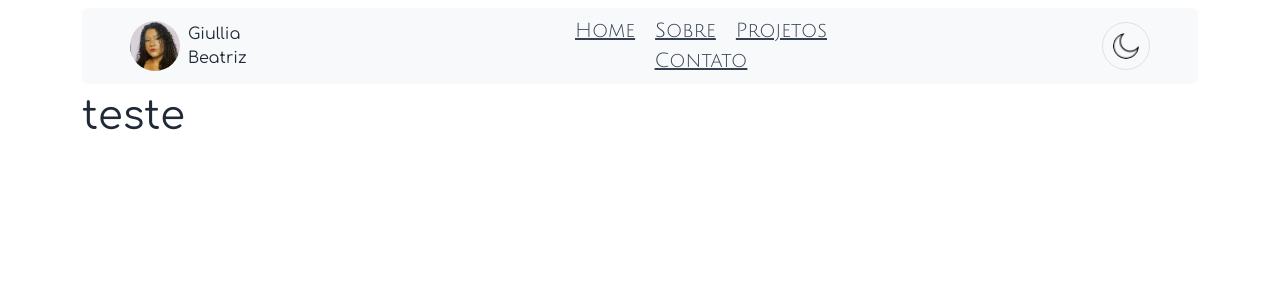
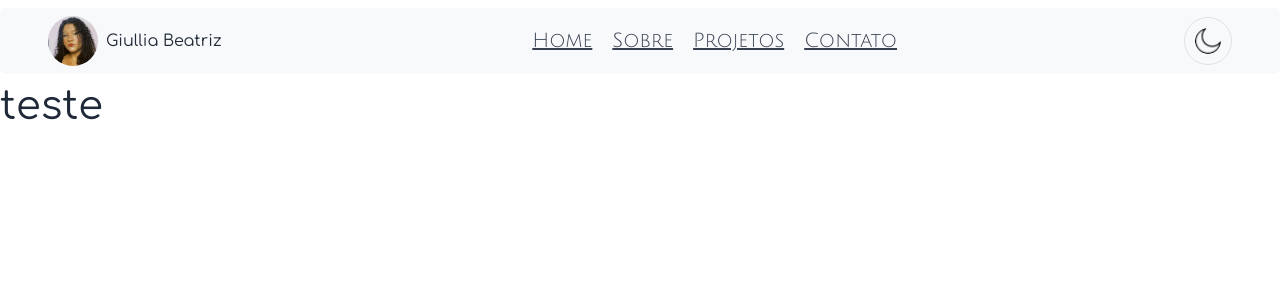
Before and after one commit to giulliabeatriz/portfolio, a React (Vite) app: page / in a window 1280 px wide. Shown: the top 300 px of the page. Built offline with nearby package versions, Linux system fonts and the light colour scheme; a web font is replaced by a local one.

Commit message:
[fix]: retirada da classe "container", visto que estava influenciando na estilização

```diff
--- a/src/App.jsx
+++ b/src/App.jsx
@@ -15,7 +15,7 @@
   }, [theme]);
 
   return (
-    <div className="min-h-screen font-sans container dark:bg-gray-900 text-gray-800 dark:text-gray-200">
+    <div className="min-h-screen font-sans dark:bg-gray-900 text-gray-800 dark:text-gray-200">
       <Navbar theme={theme} setTheme={setTheme} />
       <main>
         <Routes>
```
